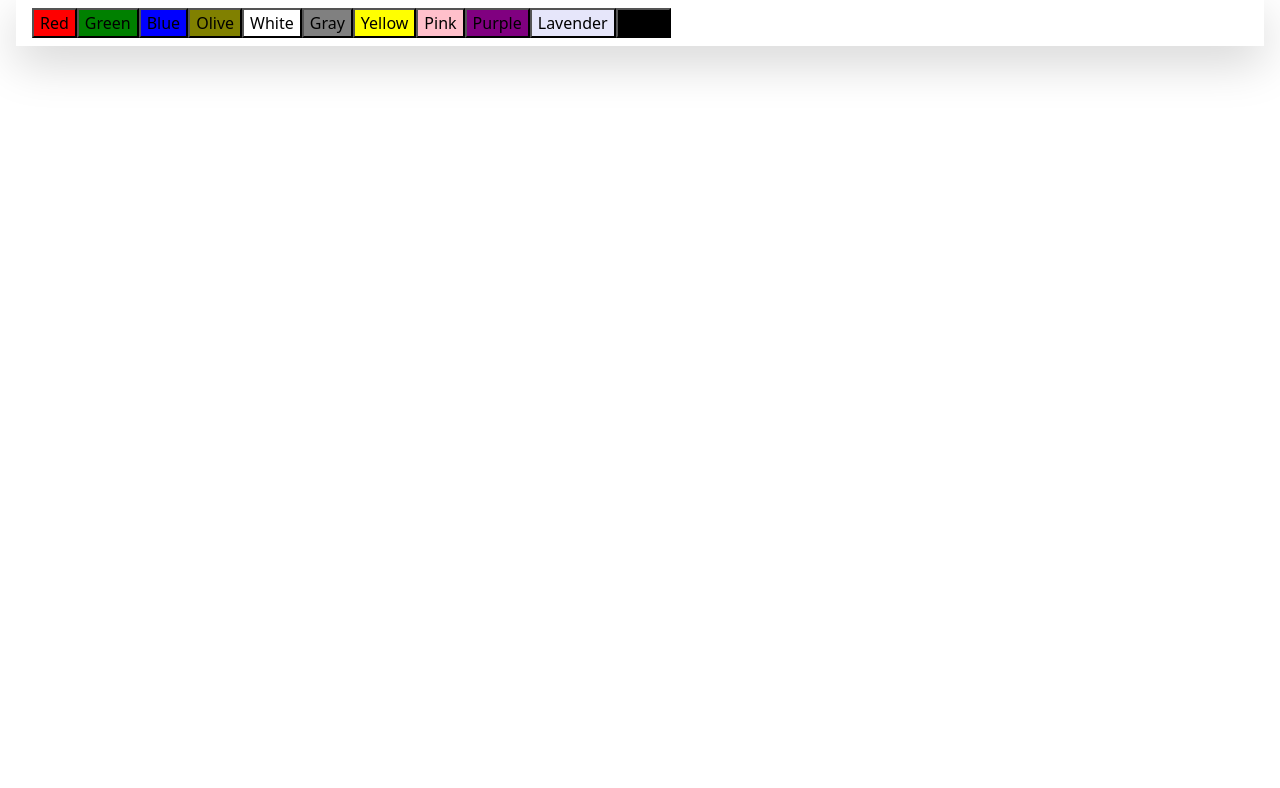
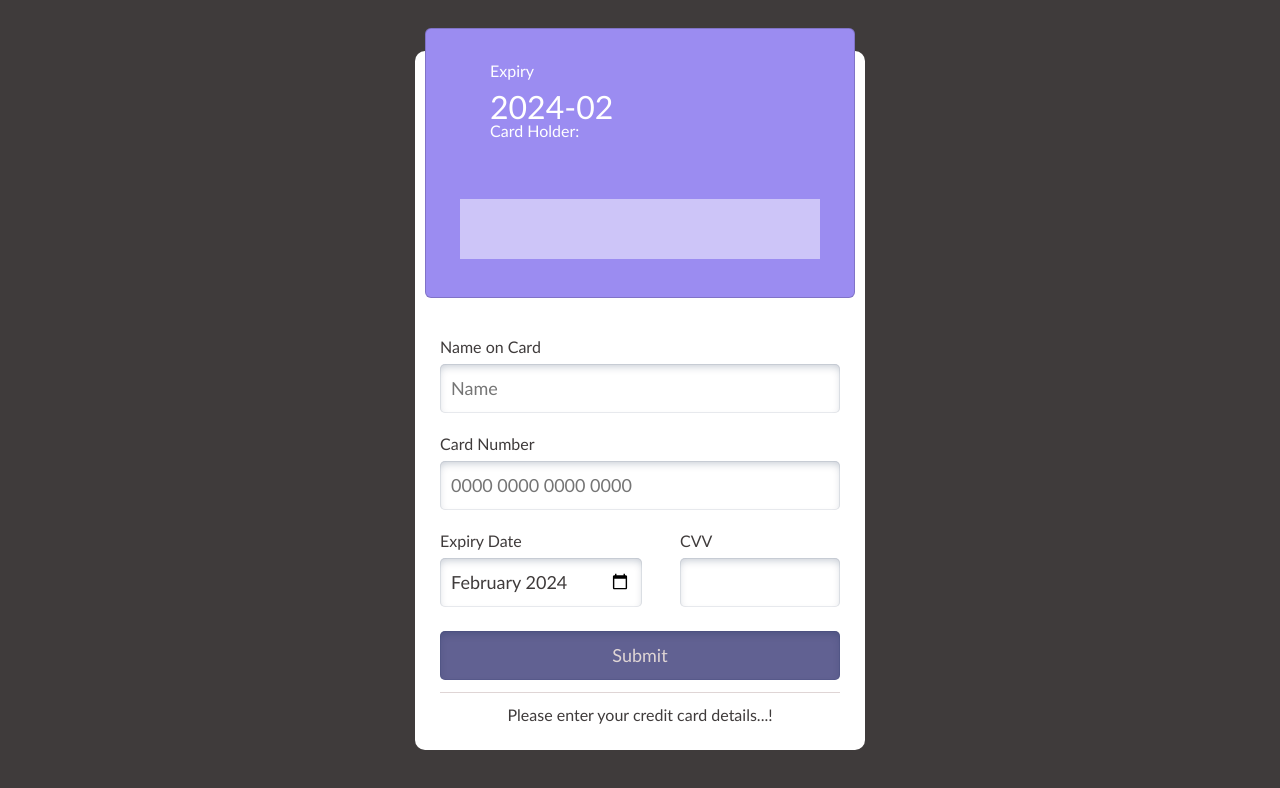
Before and after one commit to Sai2909/youtube, a React (Create React App) app: page / in a window 1280 px wide. Shown: the top 788 px of the page. Built offline with nearby package versions, Linux system fonts and the light colour scheme.

Commit message:
credit card

```diff
--- /dev/null
+++ b/src/Bankcard/App.js
@@ -0,0 +1,104 @@
+import React, { useState } from "react";
+import CreditCard from "./CreditCard";
+import './CreditCard.css'
+
+const Send = () => {
+  const currentMont = new Date().getMonth() + 1;
+  const formatting = String(currentMont).length <= 1 ? "0" : null;
+  const formattedCurrentMonth = formatting + currentMont;
+  const currentYear = new Date().getFullYear();
+
+  const [formData, setFormData] = useState({
+    cardName: "",
+    cardNumber: "",
+    cardCvv: "",
+    cardMonth: currentYear + "-" + formattedCurrentMonth,
+  });
+
+  const [side, setSide] = useState("front");
+  const [message,setMessage]=useState('Please enter your credit card details...! ')
+  const handleChange = (e) => {
+    // let { name, value } = e.target;
+    const name = e.target.name;
+    let value = e.target.value;
+    if (name === "cardCvv" || name === "cardNumber") {
+      value = value.replace(/[^0-9.]/g, "").replace(/(\..*)\./g, "$1");
+    }
+    setFormData({ ...formData, [name]: value });
+    if (name === "cardCvv") {
+      setSide("back");
+      return;
+    }
+    setSide("front");
+  };
+  const handleSubmit = (e) => {
+    e.preventDefault();
+    console.log(formData, "submitted");
+    setMessage("Thank You for Custoom...!")
+  };
+
+  return (
+    <div className="form-container">
+      <form onSubmit={handleSubmit}>
+        <CreditCard formData={formData} side={side} />
+        <div className="input-container">
+          <label>
+            Name on Card
+            <input
+              placeholder="Name"
+              required
+              name="cardName"
+              value={formData.cardName}
+              onChange={handleChange}
+            />
+          </label>
+        </div>
+
+        <div className="input-container">
+          <label>
+            Card Number
+            <input
+              placeholder="0000 0000 0000 0000"
+              minLength={16}
+              maxLength={16}
+              required
+              name="cardNumber"
+              value={formData.cardNumber}
+              onChange={handleChange}
+            />
+          </label>
+        </div>
+
+        <div className="supporting-input-container">
+          <label>
+            Expiry Date
+            <input
+              type="month"
+              required
+              name="cardMonth"
+              value={formData.cardMonth}
+              onChange={handleChange}
+            />
+          </label>
+          <label className="CVV-container">
+            CVV
+            <input
+              minLength={3}
+              maxLength={3}
+              name="cardCvv"
+              value={formData.cardCvv}
+              onChange={handleChange}
+            />
+          </label>
+        </div>
+
+        <div className="input-container">
+          <input type="submit" />
+        </div>
+        <p className="info-message">{message}</p>
+      </form>
+    </div>
+  );
+};
+
+export default Send;
--- /dev/null
+++ b/src/Bankcard/CreditCard.css
@@ -0,0 +1,126 @@
+* {
+    font-family: "Trebuchet MS", Arial, sans-serif;
+    color: rgb(63, 59, 59);
+  }
+  body {
+    background-color: rgb(63, 59, 59);
+    display: flex;
+    justify-content: center;
+    align-items: center;
+    height: 100vh;
+  }
+  .form-container {
+    width: 450px;
+    background-color: rgb(255, 255, 255);
+    border-radius: 10px;
+    display: flex;
+    flex-direction: column;
+    align-items: center;
+    padding: 7px;
+    box-shadow: rgba(9, 30, 66, 0.25) 0 4px 8px -2px rgba(9, 30, 66, 0.08) 0 0 0 1px;
+  }
+  form {
+    width: 400px;
+    display: flex;
+    flex-direction: column;
+    align-items: center;
+  }
+  form .input-container {
+    margin: 7px 0;
+    width: 400px;
+  }
+  form label {
+    display: flex;
+    flex-direction: column;
+  }
+  form input {
+    border: none;
+    font-size: 18px;
+    border-radius: 5px;
+    margin: 5px 0;
+    padding: 11px;
+    box-shadow: inset rgba(9, 30, 66, 0.25) 0 4px 8px -2px,
+      inset rgba(9, 30, 66, 0.08) 0 0 0 1px;
+  }
+  form input[type="submit"] {
+    width: 400px;
+    background-color: rgb(97, 97, 146);
+    color: rgb(223, 213, 213);
+  }
+
+  form input[type="submit"]:active {
+    background-color: rgb(188, 176, 201);
+  }
+  form input [type="month"] {
+    width: 240px;
+  }
+
+  form .supporting-input-container {
+    display: flex;
+    width: 400px;
+    justify-content: space-between;
+    margin: 7px 0;
+  }
+  form .info-message {
+    width: 100%;
+    border-top: solid 1px rgb(223, 213, 213);
+    padding-top: 10px;
+    text-align: center;
+  }
+
+  .CVV-container {
+    width: 160px;
+  }
+
+  .credit-card {
+    width: 430px;
+    height: 270px;
+    border-radius: 10px;
+    background-color: rgb(155, 140, 241);
+    position: relative;
+    bottom: 30px;
+  }
+
+  .credit-card .card {
+    width: 100%;
+    height: 100%;
+    display: flex;
+    flex-direction: column;
+    background-color: rgb(155, 140, 241);
+    align-items: center;
+  }
+
+  .credit-card .detail-container {
+    height: 55px;
+  }
+
+  .credit-card .number-display {
+    background-color: rgb(255, 255, 255, 0.5);
+    width: 360px;
+    height: 60px;
+    font-size: 25px;
+    display: flex;
+    justify-content: center;
+    align-items: center;
+  }
+
+  .credit-card h2,
+  .credit-card p {
+    color: rgb(255, 255, 255);
+    margin: 5px;
+  }
+
+  .credit-card .card-details-container {
+    padding: 25px;
+    width: 360px;
+  }
+
+  .credit-card #cvv-display {
+    width: 100%;
+    display: flex;
+    justify-content: flex-end;
+  }
+  .credit-card #cvv-display p {
+    padding: 35px;
+    font-size: 30px;
+  }
--- /dev/null
+++ b/src/Bankcard/CreditCard.js
@@ -0,0 +1,48 @@
+import React from "react";
+
+import './CreditCard.css'
+const CreditCard = ({ formData, side }) => {
+const getCardType=()=>{
+    if(formData.cardNumber.slice(0,2)==='37' ||formData.cardNumber.slice(0,2)==='34'){
+        return 'Amex'
+    }
+     if(formData.cardNumber.slice(0,1)==='4' )return "Visa";
+     if(formData.cardNumber.slice(0,2)==='510' || formData.cardNumber.slice(0,2)==='555' ){
+        return "Master Card"
+     }
+
+    return "Maste Card"
+
+}
+    return (
+    <div className="credit-card">
+      {side === "front" && (
+        <div className="visa-front-side card">
+          <div className="card-details-container">
+            <div className="detail-container">
+              <p>Expiry</p>
+              <h2>{formData.cardMonth}</h2>
+            </div>
+            <div className="detail-container">
+              <p>Card Holder:</p>
+              <h2>{formData.cardName}</h2>
+            </div>
+          </div>
+          <div className="number-display">
+            <h3>{formData.cardNumber}</h3>
+          </div>
+        </div>
+      )}
+
+      {side === "back" && (
+        <div className="visa-back-side card">
+          <div id="cvv-display">
+            <p>{formData.cardCvv} {`${getCardType()}`}</p>
+          </div>
+        </div>
+      )}
+    </div>
+  );
+};
+
+export default CreditCard;
--- a/src/index.js
+++ b/src/index.js
@@ -1,13 +1,14 @@
 import React from 'react';
 import ReactDOM from 'react-dom/client';
-import './index.css';
+// import './index.css';
 import '../node_modules/bootstrap/dist/css/bootstrap.min.css';
 //  import App from './App';
 // import reportWebVitals from './reportWebVitals';
 // import Search from './search/Search';
 // import NormalSearch from './search/NormalSearch';
 // import MainSearch from './search-debounce-input/hooks/MainSearch';
-import Changcolor from './backgroundChanger/Changcolor';
+// import Changcolor from './backgroundChanger/Changcolor';
+import Send from './Bankcard/App';
 // import Tabs from './tabs/Tabs';
 // import FillExample from './tabs/Tabs';
 // import Main from './advance_routing/Main';
@@ -18,6 +19,6 @@ import Changcolor from './backgroundChanger/Changcolor';
 
 const root = ReactDOM.createRoot(document.getElementById('root'));
 root.render(
-  <Changcolor/>
+  <Send/>
 
 );
```
